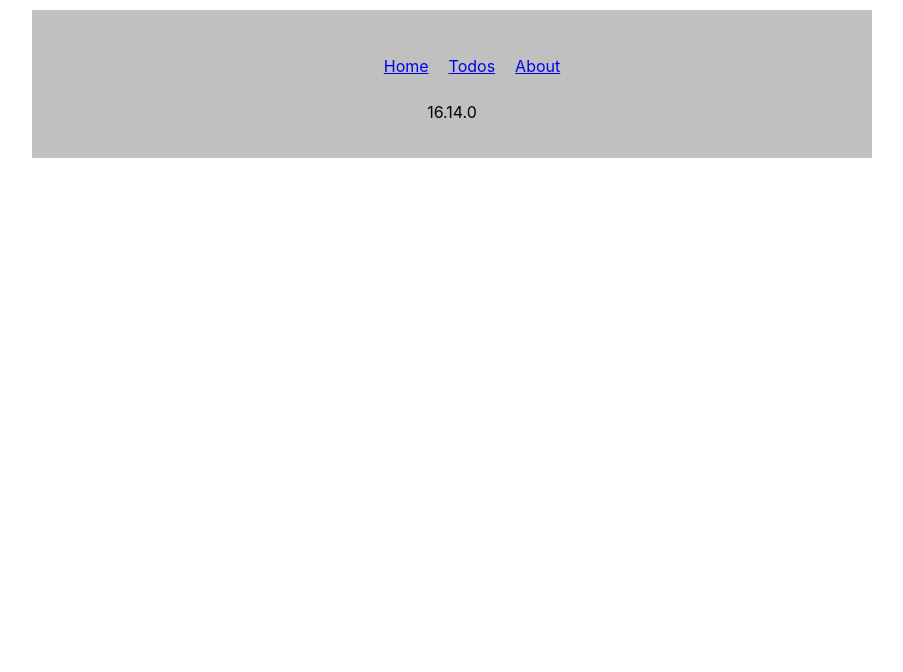
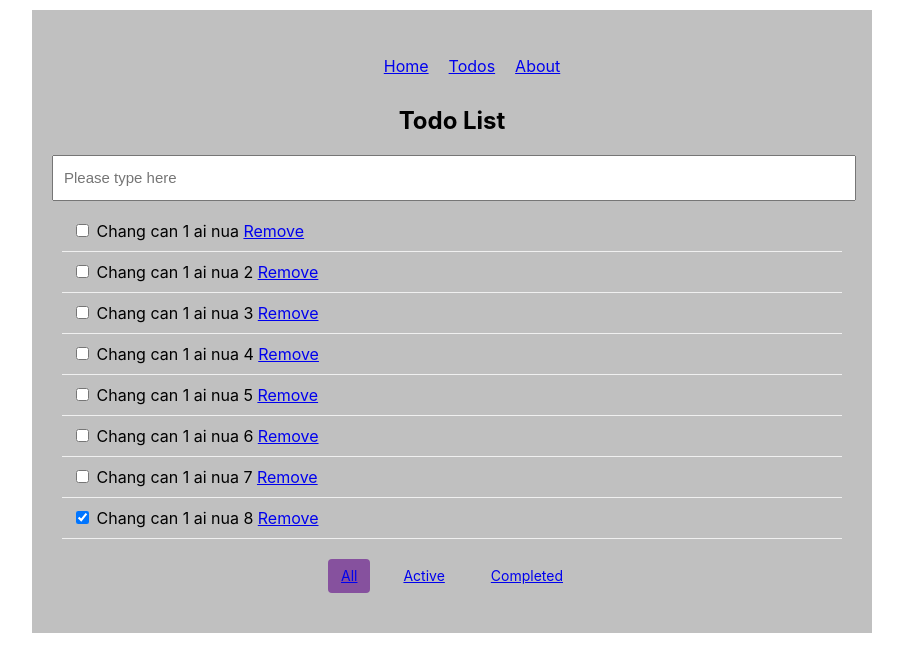
Before and after one commit to tringo8311/learnreact, a React (Create React App) app: page /#/todos in a window 1280 px wide. Shown: the top 672 px of the page, without its empty margins (188-1091 px from the left). Built offline with nearby package versions, Linux system fonts and the light colour scheme.

Commit message:
Move items to state

```diff
--- a/src/App.js
+++ b/src/App.js
@@ -7,8 +7,7 @@ import {
     Switch,
     Route,
     Link,
-    browserHistory,
-    useLocation
+    HashRouter
 } from "react-router-dom";
 
 function Home(){
@@ -22,7 +21,7 @@ function App() {
     // let location = useLocation();
     // console.log(location);
     return (
-        <Router>
+        <HashRouter>
             <div className="App" style={{ "width": "800px", "margin": "10px auto", "padding": "20px", "background": "#c0c0c0" }}>
                 <nav>
                     <ul>
@@ -47,12 +46,21 @@ function App() {
                     <Route path="/todos">
                         <TodoList/>
                     </Route>
+                    <Route path="/todos/all">
+                        <TodoList nowshowing="ALL"/>
+                    </Route>
+                    <Route path="/todos/active">
+                        <TodoList nowshowing="ACTIVE" />
+                    </Route>
+                    <Route path="/todos/completed">
+                        <TodoList nowshowing="COMPLETED" />
+                    </Route>
                     <Route path="/">
                         <Home />
                     </Route>
                 </Switch>
             </div>
-        </Router>
+        </HashRouter>
     );
 
 }
--- a/src/component/todolist.js
+++ b/src/component/todolist.js
@@ -1,5 +1,8 @@
 import React, { Component } from 'react';
 import PropTypes from 'prop-types';
+import {
+   Link
+} from "react-router-dom";
 
 const myData = [
     {
@@ -165,9 +168,9 @@ class TodoFilter extends Component {
     render() {
         return (<React.Fragment>
             <ul className="filter-list">
-                <li className="item"><a href="#all" className={this.handleClassName(FilterEnum.all)} onClick={(e) => this.handleChangeFilter(e, FilterEnum.all)}>All</a></li>
-                <li className="item"><a href="#active" className={this.handleClassName(FilterEnum.active)} onClick={(e) => this.handleChangeFilter(e, FilterEnum.active)}>Active</a></li>
-                <li className="item"><a href="#completed" className={this.handleClassName(FilterEnum.completed)} onClick={(e) => this.handleChangeFilter(e, FilterEnum.completed)}>Completed</a></li>
+                <li className="item"><Link to="/todos/all" className={this.handleClassName(FilterEnum.all)} onClick={(e) => this.handleChangeFilter(e, FilterEnum.all)}>All</Link></li>
+                <li className="item"><Link to="/todos/active" className={this.handleClassName(FilterEnum.active)} onClick={(e) => this.handleChangeFilter(e, FilterEnum.active)}>Active</Link></li>
+                <li className="item"><Link to="/todos/completed" className={this.handleClassName(FilterEnum.completed)} onClick={(e) => this.handleChangeFilter(e, FilterEnum.completed)}>Completed</Link></li>
             </ul>
         </React.Fragment>)
     }
@@ -177,18 +180,20 @@ class TodoList extends Component {
     constructor(props){
         super(props);
         this.state = {
-            items: [...myData],
-            nowShowing: FilterEnum.all
+            items: [],
+            nowShowing: this.props.nowshowing ? this.props.nowshowing : FilterEnum.all
         }
         this.handleSubmit = this.handleSubmit.bind(this);
         this.handleChangeFilter = this.handleChangeFilter.bind(this);
         this.handleToggleCompleted = this.handleToggleCompleted.bind(this);
         this.handleRemove = this.handleRemove.bind(this);
-
     }
 
     componentDidMount() {
         var setState = this.setState;
+        this.setState({
+            items: [...myData]
+        });
         // var router =     ({
             //     '/': setState.bind(this, { nowShowing: FilterEnum.all }),
             //     '/active': setState.bind(this, { nowShowing: FilterEnum.active }),
```
